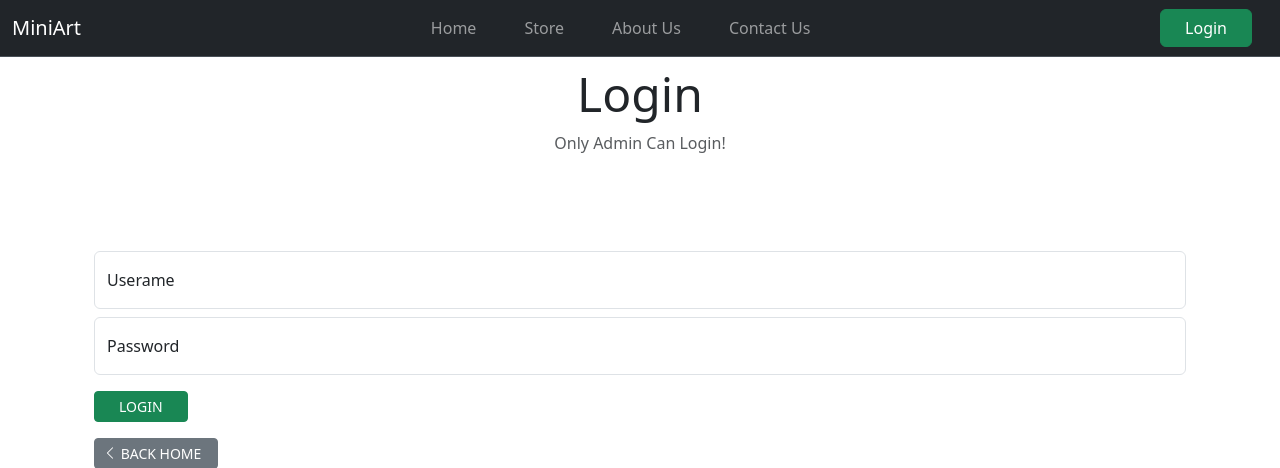
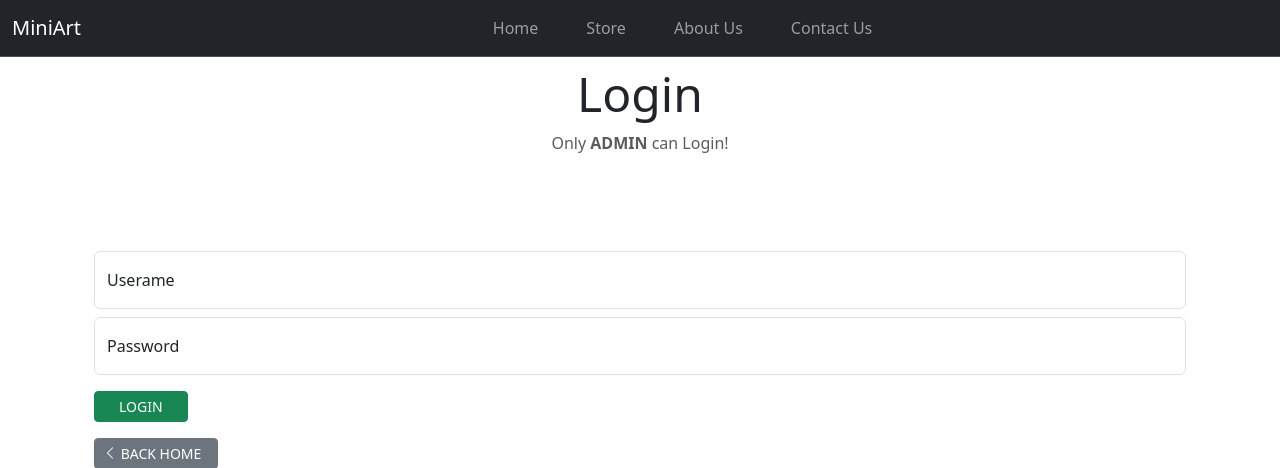
Before and after one commit to p-sher4win/Miniart-Website, a Flask app: page /login in a window 1280 px wide. Shown: the top 468 px of the page. Run offline with Flask 3, Linux system fonts and the light colour scheme; parts of the project's set-up code (start-up, migrations or seed data) failed here and were passed over.

Commit message:
new changes on ui

```diff
--- a/web/templates/base.html
+++ b/web/templates/base.html
@@ -6,7 +6,7 @@
     <meta name="viewport" content="width=device-width, initial-scale=1">
     <title>MiniArt</title>
 
-    <link rel="icon" type="image/png" href="{{ url_for('static', filename='images/miniart_logo.png') }}">
+    <link rel="icon" type="image/png" href="{{ url_for('static', filename='images/icon_logo.png') }}">
 
     <!-- CDN LINKS -->
     <link href="https://cdn.jsdelivr.net/npm/bootstrap@5.3.3/dist/css/bootstrap.min.css" rel="stylesheet"
@@ -96,9 +96,9 @@
                     </div>
 
                     <!-- WHEN LOGOUT DISPLAY THESE LINKS -->
-                    <li class="nav-item mx-xl-3 my-xl-auto">
+                    <!-- <li class="nav-item mx-xl-3 my-xl-auto">
                         <a class="btn btn-success px-4 my-3 my-xl-0" href="{{ url_for('auth.login') }}">Login</a>
-                    </li>
+                    </li> -->
 
                     {% endif %}
 
--- a/web/templates/view/login.html
+++ b/web/templates/view/login.html
@@ -8,7 +8,7 @@
 
             <h1 class="display-5 text fw-normal text-capitalize text-center">Login</h1>
 
-            <p class="text-capitalize mb-5 pb-5 text-center text-body-secondary">Only Admin Can Login!</p>
+            <p class="text-capitalize mb-5 pb-5 text-center text-body-secondary">Only <span class="fw-semibold text-uppercase">Admin</span> <span class="text-lowercase">can</span> Login!</p>
 
 
             <div class="form-floating my-2">
```
Also changed, not shown: web/static/images/icon_logo.png (added).
